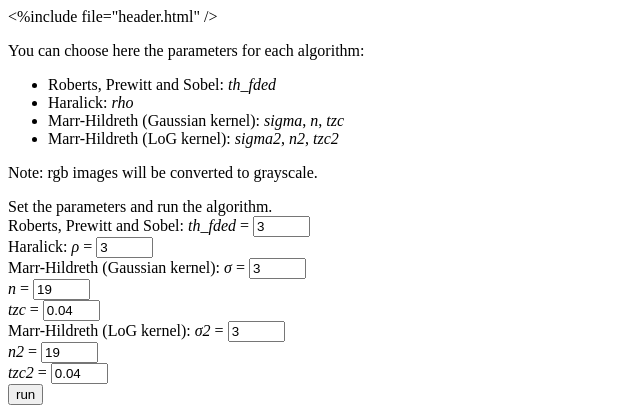
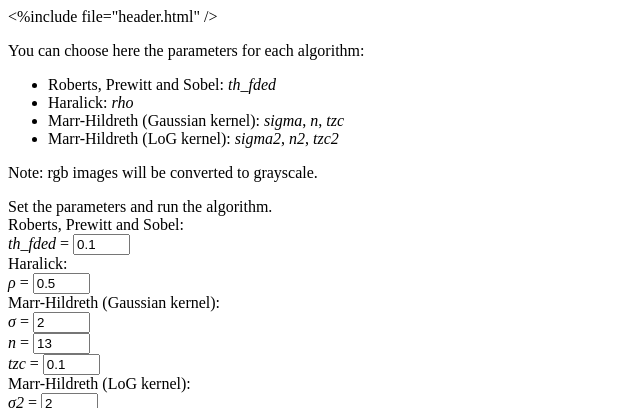
Before and after one commit to haldos/edges-ipol-demo, a Python web app: template template/params.html in a window 1280 px wide. Shown: the top 408 px of the page, without its empty margins (0-640 px from the left). Run offline with Jinja, Linux system fonts and the light colour scheme; the template is opened without the code that fills it, so the values that code supplies are empty.

Commit message:
modified:   __init__.pyc 	modified:   app.py 	modified:   app.pyc 	deleted:    archive/.gitignore 	deleted:    bin/.gitignore 	modified:   build.log 	deleted:    dl/.gitignore 	modified:   template/params.html 	deleted:    tmp/.gitignore

```diff
--- a/template/params.html
+++ b/template/params.html
@@ -16,40 +16,40 @@
     Set the parameters and run the algorithm.<br />
     <input type="hidden" name="key" value="${app.key}">
 
-	Roberts, Prewitt and Sobel:
+	Roberts, Prewitt and Sobel: </br>
 	<label for="th_fded"><i>th_fded</i> = </label>
-    <input type="text" name="th_fded" value="3" size="4" />
+    <input type="text" name="th_fded" value="0.1" size="4" />
     <br />
 
-	Haralick:
+	Haralick: </br>
 	<label for="rho"><i>&rho;</i> = </label>
-    <input type="text" name="rho" value="3" size="4" />
+    <input type="text" name="rho" value="0.5" size="4" />
     <br />
 
-	Marr-Hildreth (Gaussian kernel):
+	Marr-Hildreth (Gaussian kernel): </br>
     <label for="sigma"><i>&sigma;</i> = </label>
-    <input type="text" name="sigma" value="3" size="4" />
+    <input type="text" name="sigma" value="2" size="4" />
     <br />
 
     <label for="n"><i>n</i> = </label>
-    <input type="text" name="n" value="19" size="4" />
+    <input type="text" name="n" value="13" size="4" />
     <br />
 
     <label for="tzc"><i>tzc</i> = </label>
-    <input type="text" name="tzc" value="0.04" size="4" />
+    <input type="text" name="tzc" value="0.1" size="4" />
     <br />
 
-	Marr-Hildreth (LoG kernel):
+	Marr-Hildreth (LoG kernel): </br>
     <label for="sigma2"><i>&sigma;2</i> = </label>
-    <input type="text" name="sigma2" value="3" size="4" />
+    <input type="text" name="sigma2" value="2" size="4" />
     <br />
 
     <label for="n2"><i>n2</i> = </label>
-    <input type="text" name="n2" value="19" size="4" />
+    <input type="text" name="n2" value="17" size="4" />
     <br />
 
     <label for="tzc2"><i>tzc2</i> = </label>
-    <input type="text" name="tzc2" value="0.04" size="4" />
+    <input type="text" name="tzc2" value="0.1" size="4" />
     <br />
 
     <input type="submit" value="run" />
```
Also changed, not shown: app.py (+24 -25 lines), 7 other files.
